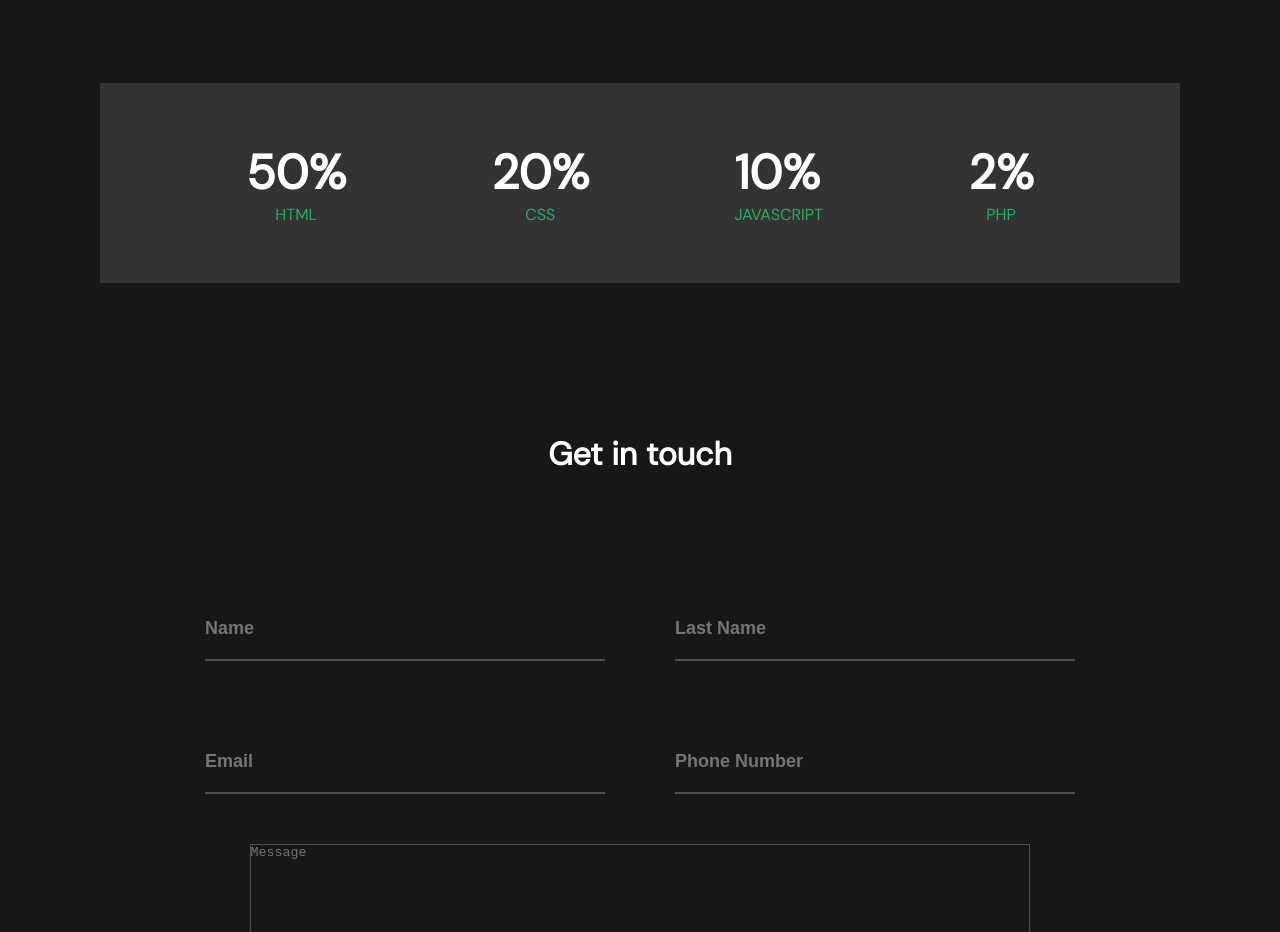
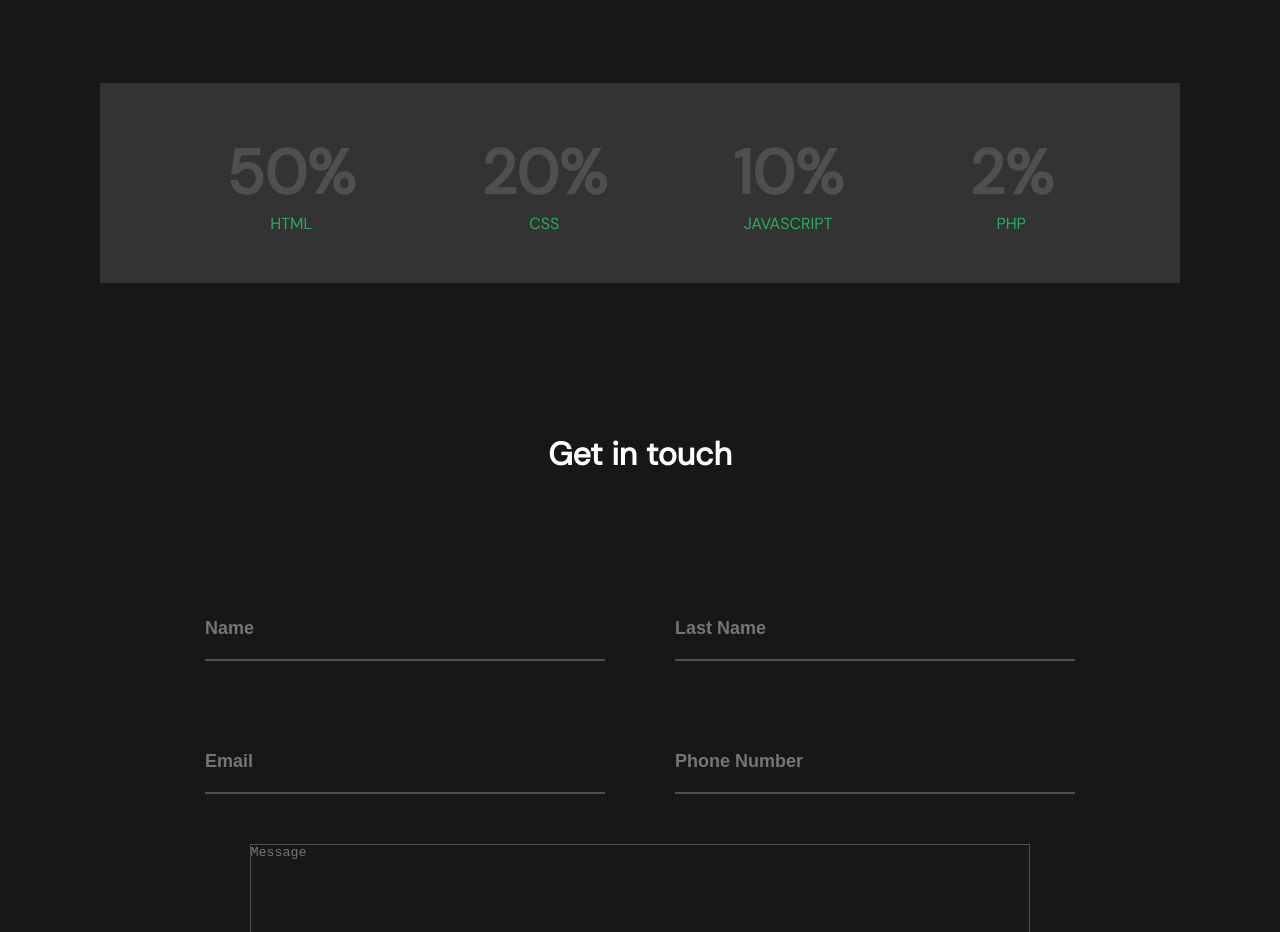
Before and after one commit to Ralpmike/Raph-porfolio, a plain HTML site: page index.html in a window 1280 px wide. Shown: the part 1920-2852 px from the top of the page. Drawn offline with Linux system fonts and the light colour scheme.

Commit message:
Add files via upload

```diff
--- a/index.css
+++ b/index.css
@@ -48,7 +48,7 @@
 
 }
 
-div>.author-name {
+.author-name {
   font-size: 50px;
   width: 500px;
 }
@@ -232,7 +232,8 @@ div>.specialty {
 
 
 .level>h3 {
-  font-size: 48px;
+  font-size: 62px;
+  color: #4F4F4F;
 }
 
 .level>p {
```
